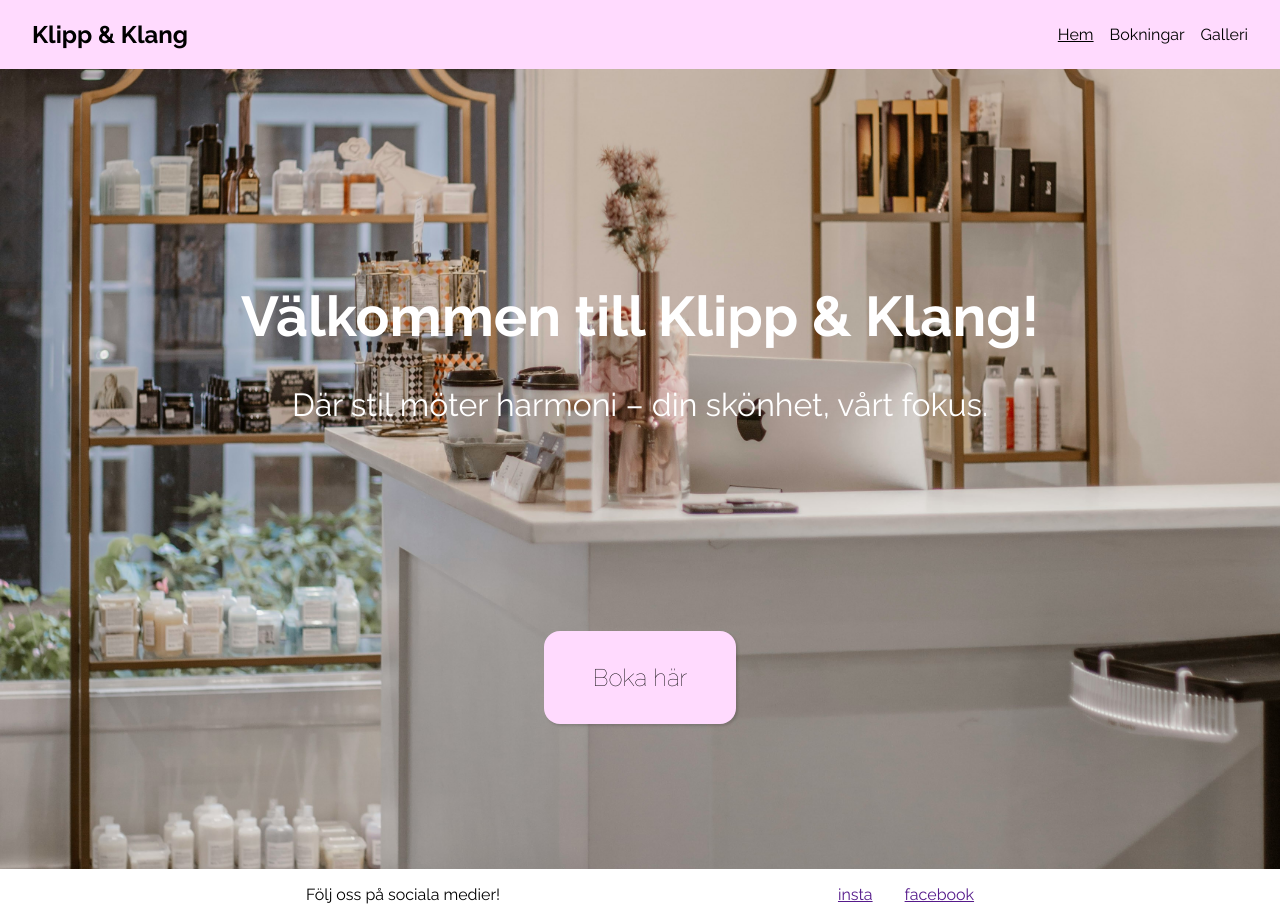
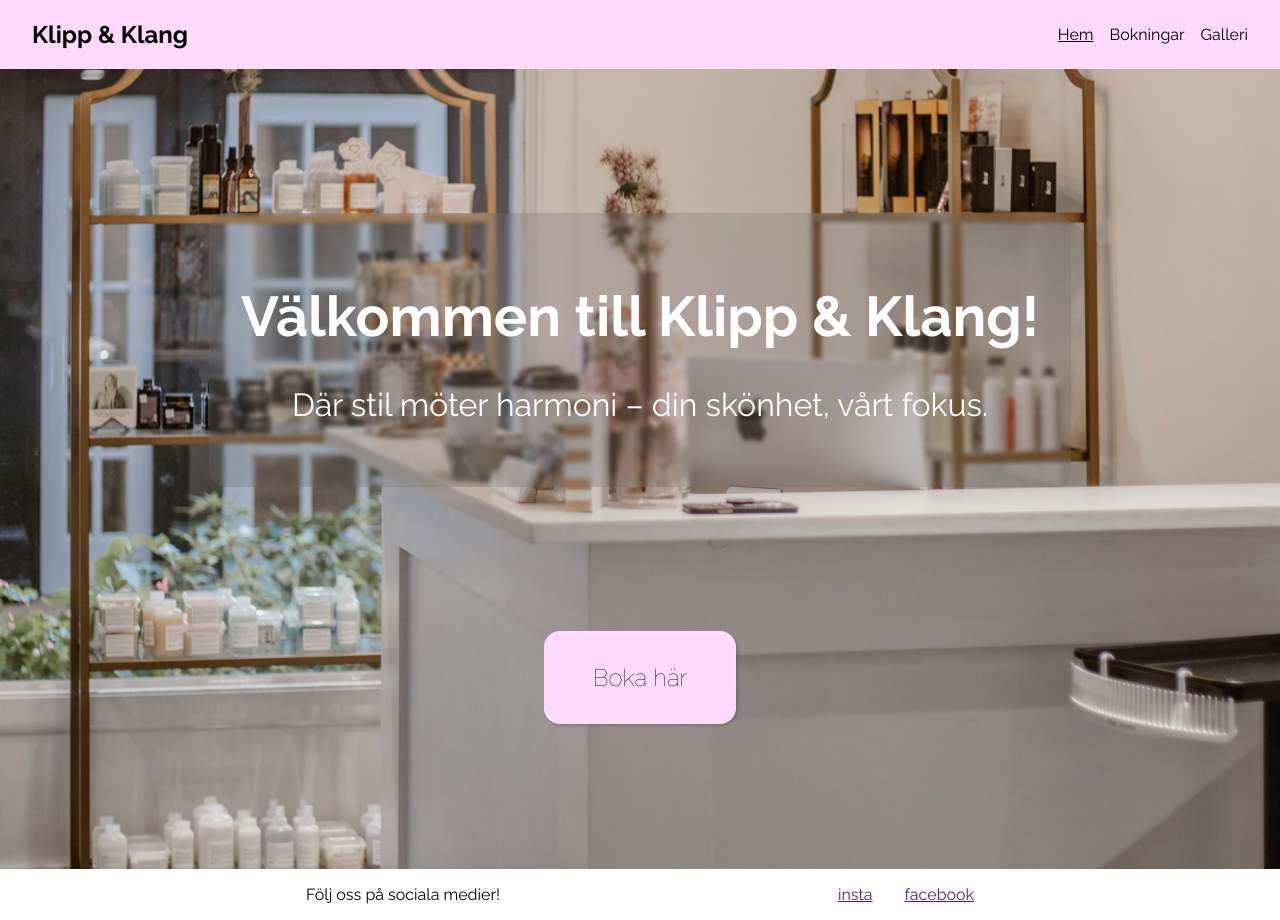
Before and after one commit to RuAhTo/vue-booking, a Vue app in the folder client/: page / in a window 1280 px wide. Built offline with nearby package versions, Linux system fonts and the light colour scheme.

Commit message:
Contrast enhanced

```diff
--- a/client/src/view/HomePage.vue
+++ b/client/src/view/HomePage.vue
@@ -16,7 +16,7 @@ import Navbar from '../components/Navbar.vue';
     </header>
     <main>
         <div class="hero">
-            <div>
+            <div class="container-glass">
                 <h1>Välkommen till Klipp & Klang!</h1>
                 <p class="slogan">Där stil möter harmoni – din skönhet, vårt fokus.</p>
             </div>
@@ -70,4 +70,10 @@ p{
     font-weight: 400;
 }
 
+.container-glass{
+    background-color: rgba(114, 114, 114, 0.255);
+    border-radius: 1rem;
+    backdrop-filter: blur(2px);
+}
+
 </style>
```
